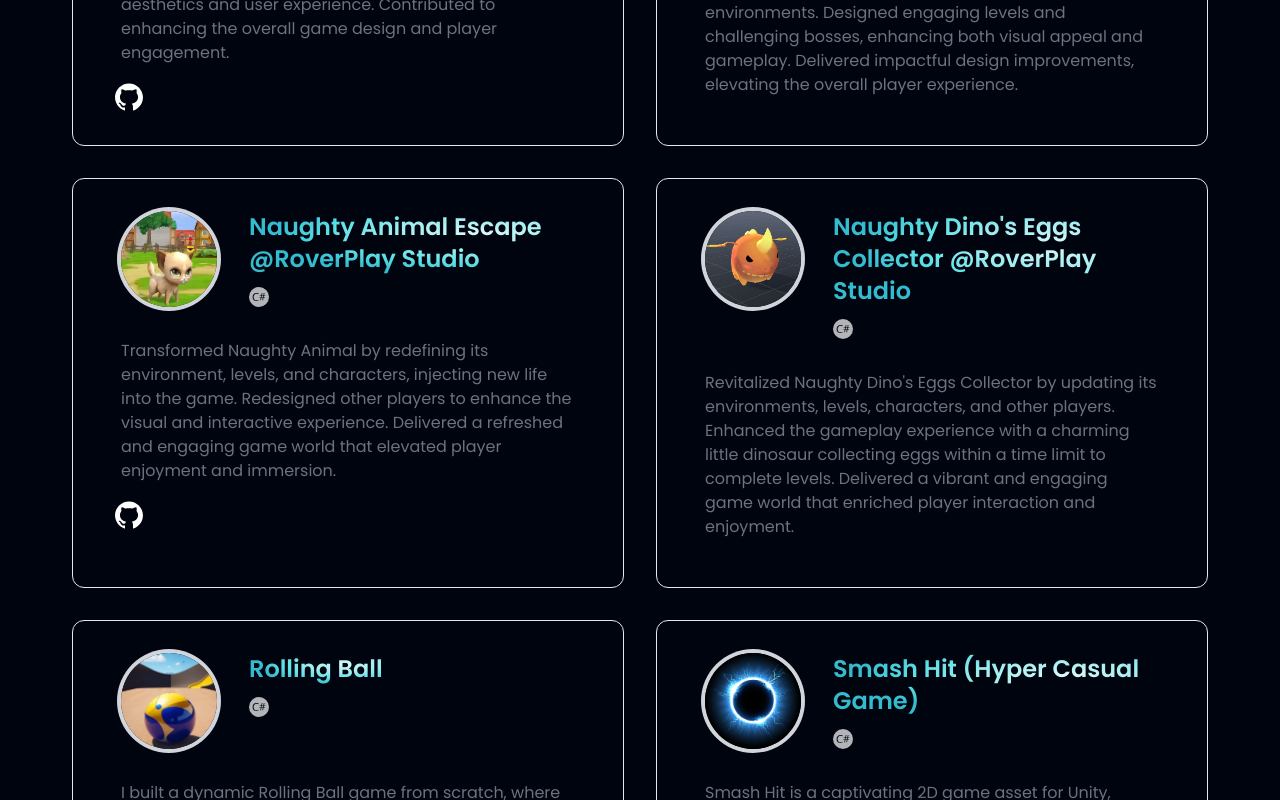
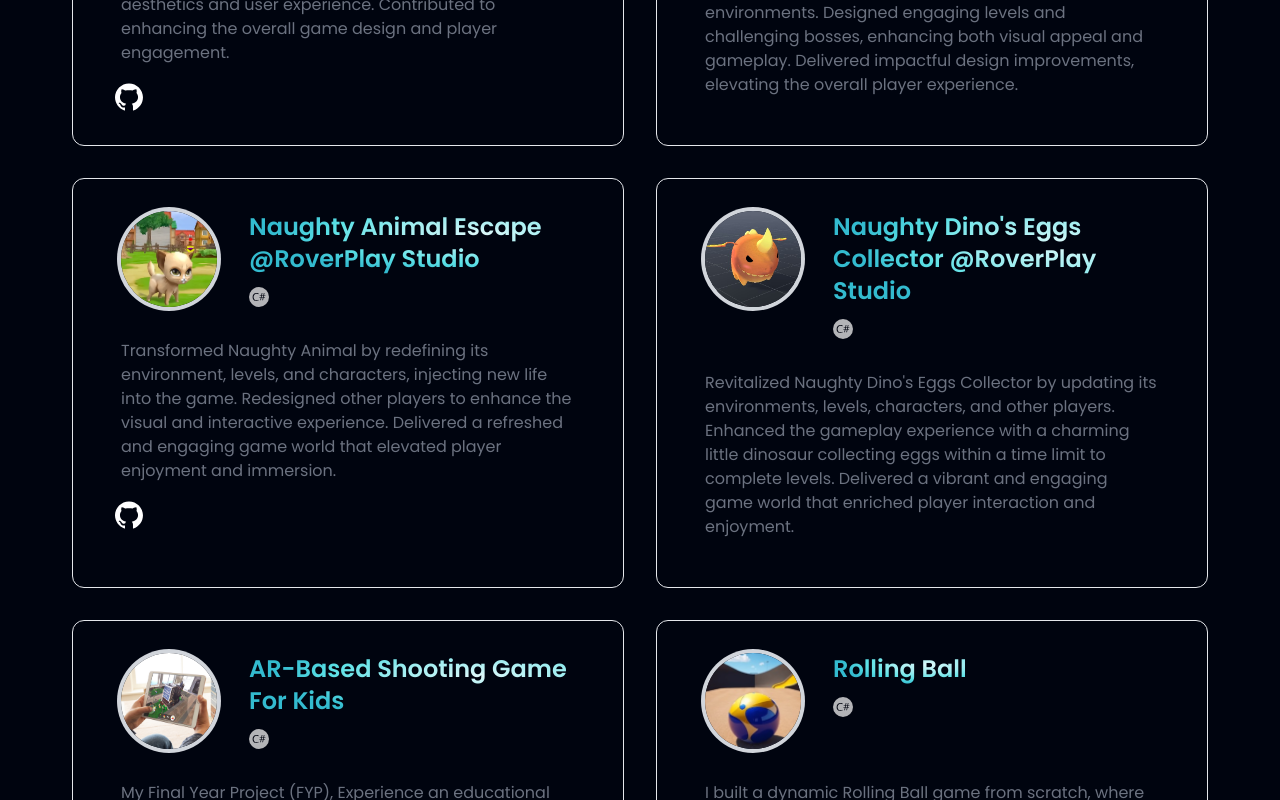
Before and after one commit to Ali-Raza171/DevOps-Portfolio, a React (Vite) app: page / in a window 1280 px wide. Shown: the part 3012-3812 px from the top of the page. Built offline with nearby package versions, Linux system fonts and the light colour scheme.

Commit message:
Update index.js

```diff
--- a/src/constants/index.js
+++ b/src/constants/index.js
@@ -422,9 +422,25 @@
   ],
 
 },
+  {
+    id: "project-5",
+    title: "AR-Based Shooting Game for Kids",
+    github: "",
+
+    image: ar_game,
+    content:
+      "My Final Year Project (FYP), Experience an educational adventure with our AR-based shooting game designed for children. Combining the excitement of shooting gameplay with interactive math challenges, this project integrates Augmented Reality (AR) to create a fun and immersive learning experience. Children can explore AR-enhanced environments, solve math problems through gameplay, and enjoy dynamic educational entertainment.",
+    stack: [
+      {
+        id: "icon-1",
+        icon: SiCsharp,
+        name: "C#"
+      },
+    ],
+  },
 
   {
-    id: "project-5",
+    id: "project-6",
     title: "Rolling Ball",
     github: "https://github.com/Ali-Raza171/Rolling-Ball",
 
@@ -443,40 +459,7 @@
   },
 
   {
-    id: "project-6",
-    title: "Smash Hit (Hyper casual Game)",
-    github: "https://github.com/Ali-Raza171/Smash-Hit-HyperCasual-Game",
-
-    image: smash_hit,
-    content:
-      "Smash Hit is a captivating 2D game asset for Unity, offering dynamic gameplay where players smash blocks and navigate challenges. It features customizable levels and engaging mechanics, ideal for creating interactive gaming experiences.",
-    stack: [
-      {
-        id: "icon-1",
-        icon: SiCsharp,
-        name: "C#"
-      },
-
-    ],
-  },
-  {
     id: "project-7",
-    title: "3D FPS ",
-    github: "https://github.com/Ali-Raza171/3D-FPS-Game",
-
-    image: nova_assault,
-    content:
-      "Developing an immersive FPS game using Unity's free FPS asset, featuring realistic terrain and engaging shooting mechanics. Incorporating detailed environments to enhance player experience and realism.",
-    stack: [
-      {
-        id: "icon-1",
-        icon: SiCsharp,
-        name: "C#"
-      },
-    ],
-  },
-  {
-    id: "project-8",
     title: "Mini Bounce",
     github: "https://github.com/Ali-Raza171/3D-PlateFormer",
 
@@ -491,38 +474,8 @@
       },
     ],
   },
-  {
-    id: "project-9",
-    title: "AR-Based Shooting Game for Kids",
-    github: "",
 
-    image: ar_game,
-    content:
-      "My Final Year Project (FYP), Experience an educational adventure with our AR-based shooting game designed for children. Combining the excitement of shooting gameplay with interactive math challenges, this project integrates Augmented Reality (AR) to create a fun and immersive learning experience. Children can explore AR-enhanced environments, solve math problems through gameplay, and enjoy dynamic educational entertainment.",
-    stack: [
-      {
-        id: "icon-1",
-        icon: SiCsharp,
-        name: "C#"
-      },
-    ],
-  },
-  {
-    id: "project-10",
-    title: "In Progress: Car Parking",
-    github: "",
 
-    image: car_parking,
-    content:
-      "Currently, I'm deeply engaged in developing an exciting car parking game that focuses on creating challenging levels and delivering a highly realistic gameplay experience. This project involves meticulous level design to offer players a satisfying yet demanding gameplay environment. Utilizing advanced techniques with canvas rendering, I aim to enhance realism and immersion, ensuring players enjoy a true-to-life parking simulation. Stay tuned as I strive to elevate this project to its fullest potential.",
-    stack: [
-      {
-        id: "icon-1",
-        icon: SiCsharp,
-        name: "C#"
-      },
-    ],
-  },
 ];
 
 export const blogPosts = [
```
